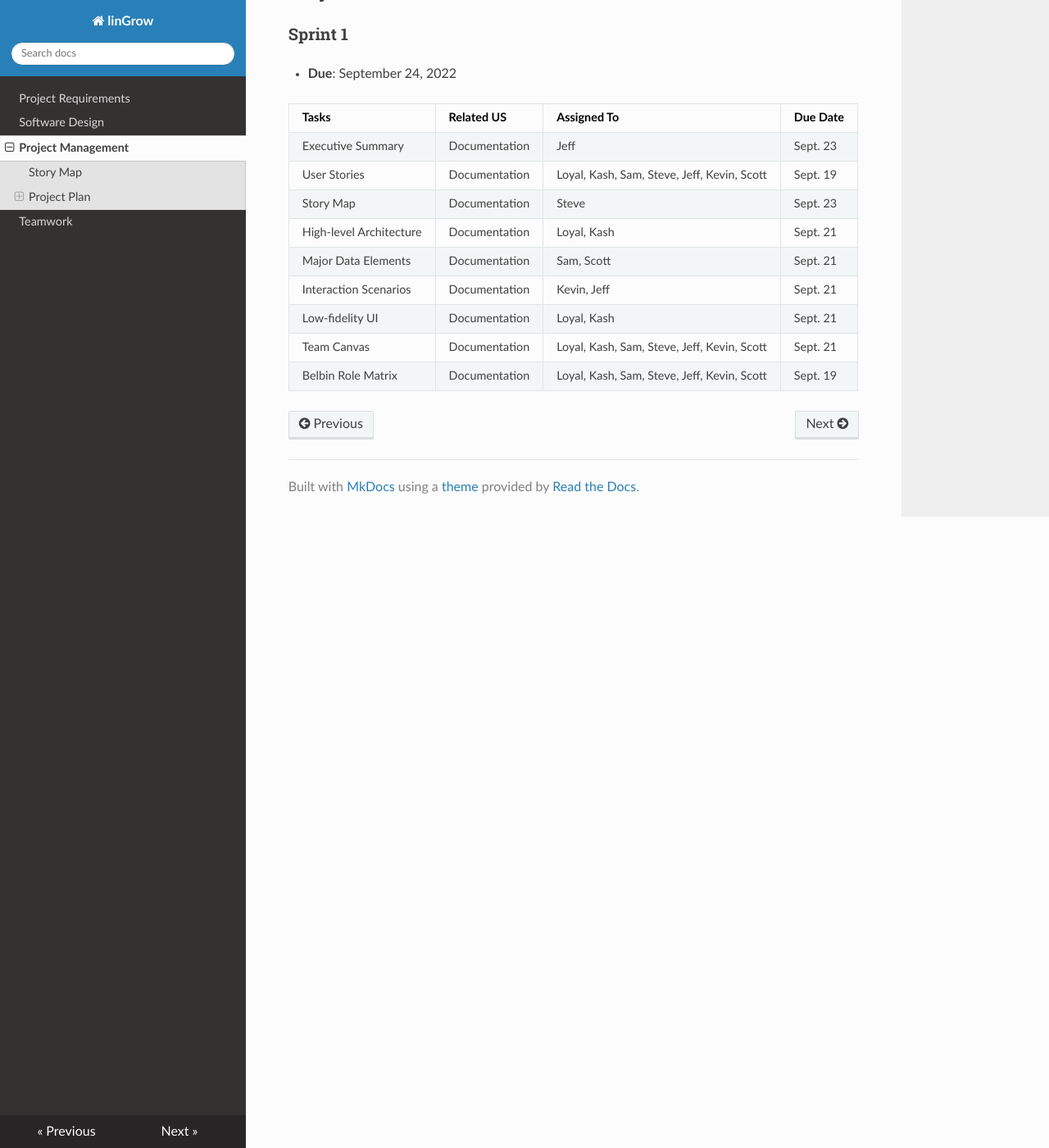
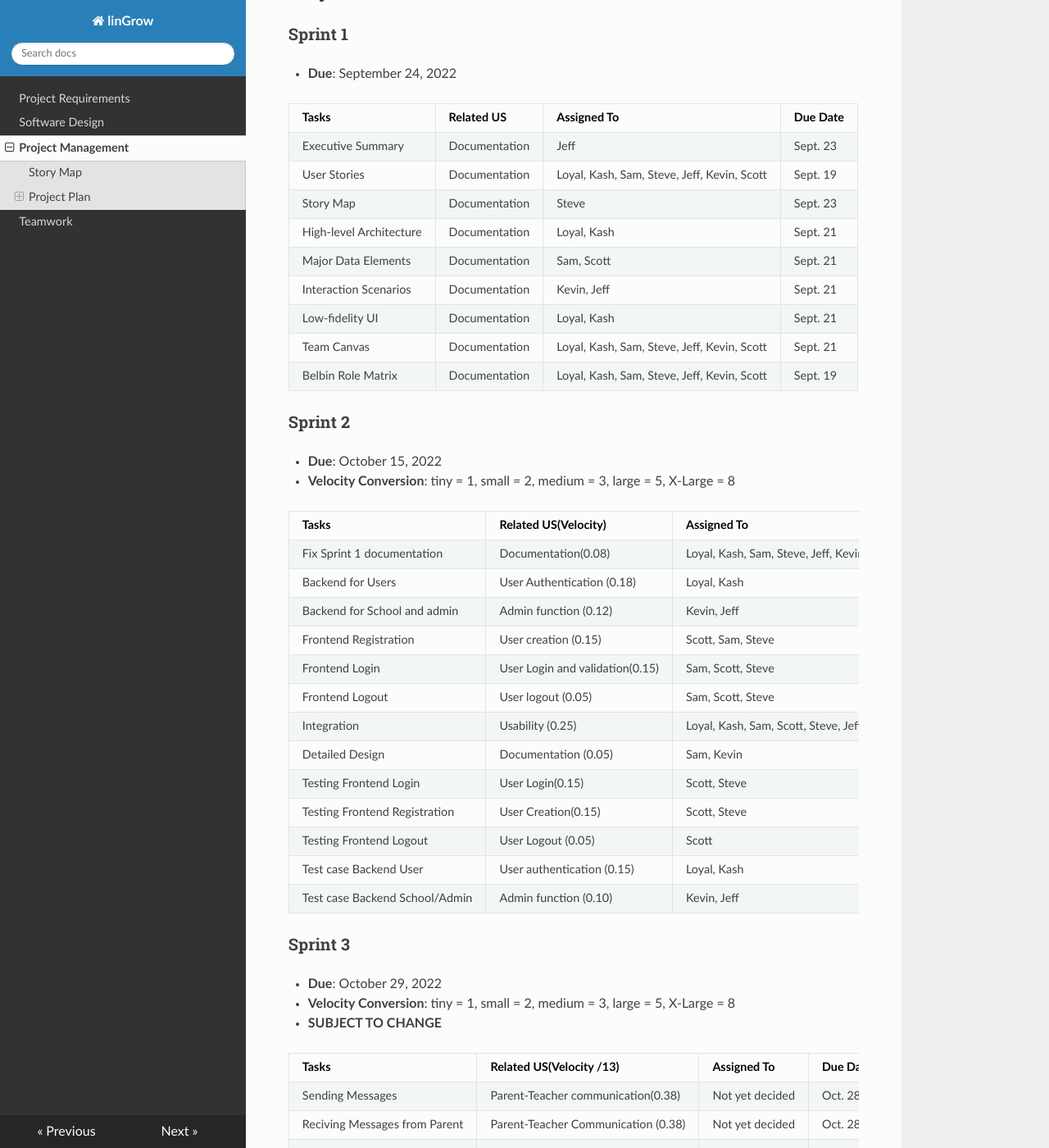
Before and after one commit to UAlbertaSu/linGrow, an MkDocs documentation site: the page built from docs/management.md, in a window 1280 px wide and 1400 px high, scrolled down 919 px. Shown: the whole window at 82% size. Built offline with MkDocs 1.6.1, drawn with Linux system fonts in a browser that asks for light colours; nearby versions of some CDN libraries; some of the changed text lies outside the part shown.

Commit message:
updated project plan

```diff
--- a/docs/management.md
+++ b/docs/management.md
@@ -23,3 +23,72 @@
 | Low-fidelity UI         | Documentation | Loyal, Kash                                 | Sept. 21 |
 | Team Canvas             | Documentation | Loyal, Kash, Sam, Steve, Jeff, Kevin, Scott | Sept. 21 |
 | Belbin Role Matrix      | Documentation | Loyal, Kash, Sam, Steve, Jeff, Kevin, Scott | Sept. 19 |
+
+### Sprint 2
+
+* **Due**: October 15, 2022
+* **Velocity Conversion**: tiny = 1, small = 2, medium = 3, large = 5, X-Large = 8
+
+| Tasks                     | Related US(Velocity)   | Assigned To                    | Due Date|
+|---------------------------|-----------------|---------------------------------------------|---------|
+|Fix Sprint 1 documentation | Documentation(0.08)  | Loyal, Kash, Sam, Steve, Jeff, Kevin Scott| Oct. 7  |
+| Backend for Users   | User Authentication (0.18) | Loyal, Kash                         | Oct. 11 |
+| Backend for School and admin| Admin function (0.12)| Kevin, Jeff                            | Oct. 11 |
+| Frontend Registration    | User creation (0.15)| Scott, Sam, Steve                          | Oct.14   |
+| Frontend Login            |User Login and validation(0.15) | Sam, Scott, Steve              | Oct.14  |
+| Frontend Logout           | User logout (0.05) | Sam, Scott, Steve                          | Oct. 14|
+| Integration               | Usability (0.25)   | Loyal, Kash, Sam, Scott, Steve, Jeff, Kevin|Oct. 15|
+| Detailed Design           | Documentation (0.05)| Sam, Kevin                                   | Oct. 15|
+| Testing Frontend Login     | User Login(0.15) | Scott, Steve                                | Oct. 15|
+| Testing Frontend Registration| User Creation(0.15)| Scott, Steve                            | Oct. 15|
+| Testing Frontend Logout    | User Logout (0.05)  | Scott                                    | Oct. 15|
+| Test case Backend User     | User authentication (0.15)| Loyal, Kash                        | Oct. 15|
+| Test case Backend School/Admin| Admin function (0.10) | Kevin, Jeff                         |Oct. 15 |
+
+### Sprint 3
+
+* **Due**: October 29, 2022
+* **Velocity Conversion**: tiny = 1, small = 2, medium = 3, large = 5, X-Large = 8
+* **SUBJECT TO CHANGE**
+
+| Tasks                     | Related US(Velocity  /13)   | Assigned To                    | Due Date|
+|---------------------------|-----------------|---------------------------------------------|---------|
+| Sending Messages          | Parent-Teacher communication(0.38)  |  Not yet decided        | Oct. 28  |
+| Reciving Messages from Parent| Parent-Teacher Communication (0.38) | Not yet decided        | Oct. 28 |
+| Sending Mass Messages    | Teacher group Message(0.38)|     Not yet decided                 | Oct. 28 |
+| Send Mass messages       | Admin group message (0.15)| Not yet decided                          | Oct.28   |
+| Mark Important Messages  |important messages(0.07) | Not yet decided                      | Oct.28 |
+| Translate messages          | message translation(0.62) |  Not yet decided                  | Oct. 28|
+| Translate Whole App       | App translation (0.38)   |  Not yet decided                      |Oct. 28|
+
+### Sprint 4
+
+* **Due**: November 19, 2022
+* **Velocity Conversion**: tiny = 1, small = 2, medium = 3, large = 5, X-Large = 8
+* **SUBJECT TO CHANGE**
+
+| Tasks                     | Related US(Velocity /20)   | Assigned To                    | Due Date|
+|---------------------------|-----------------|---------------------------------------------|---------|
+| Search for Parents          | Teacher Function(0.05)  |  Not yet decided                    | Nov. 18  |
+| Parent Activities        | Language Development (0.05)      | Not yet decided                    | Nov. 18 |
+| Parent English information  | Language Development(0.05)|     Not yet decided                 | Nov. 18 |
+| Pictograms               | Accessibility (0.05)| Not yet decided                      | Nov. 18   |
+| Text-To-Speech            |Text-To-Speech (0.25) | Not yet decided                         | Nov. 18|
+| Speech-to-Text         | Speech-to-Text (0.40) |  Not yet decided                  | Nov. 18|
+
+
+### Sprint 5
+
+* **Due**: December 3, 2022
+* **Velocity Conversion**: tiny = 1, small = 2, medium = 3, large = 5, X-Large = 8
+* **SUBJECT TO CHANGE**
+
+| Tasks                     | Related US(Velocity)   | Assigned To                    | Due Date|
+|---------------------------|-----------------|---------------------------------------------|---------|
+| Clean-up                   | All (0.62)         |  Not yet decided                          | Dec. 2  |
+| Implement other accessories| All (0.62)         | Not yet decided                           | Dec. 2  |
+<!-- | Sending Mass Messages    | Teacher group Message(5)|     Not yet decided                 | Dec. 2  |
+| Send Mass messages       | Admin group message (2)| Not yet decided                      | Dec. 2   |
+| Mark Important Messages  |important messages(1) | Not yet decided                         | Dec. 2 |
+| Translate messages          | message translation(8) |  Not yet decided                  | Dec. 2 |
+| Translate Whole App       | App translation (5)   |  Not yet decided                      |Dec. 2 | -->
```
